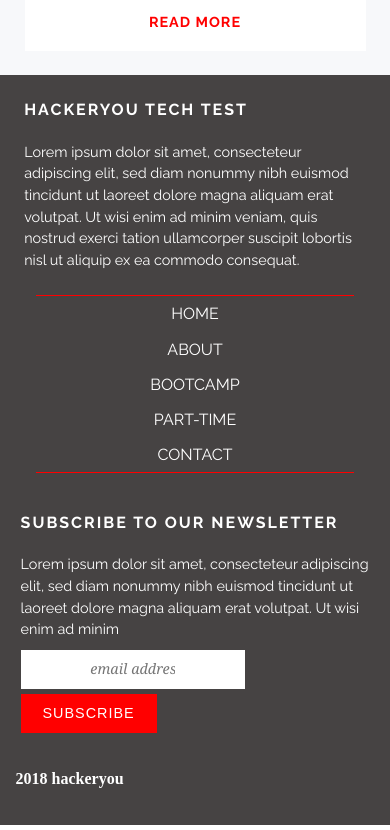
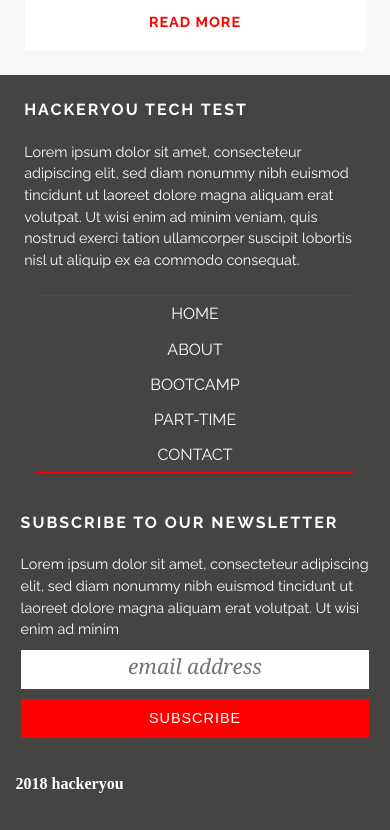
Before and after one commit to snarkshow/tc, a plain HTML site: page index.html in a window 390 px wide. Shown: the part 4906-5736 px from the top of the page. Drawn offline with Linux system fonts and the light colour scheme.

Commit message:
updated footer for responsive

```diff
--- a/css/styles.css
+++ b/css/styles.css
@@ -309,7 +309,8 @@ form{
 input[type=email]{
     border-width: 0px;
     display: inline-block;
-    padding: 3% 20%;
+    padding: 3% 15%;
+    width: 65%;
 }
 
 input[type=email]{
@@ -328,8 +329,9 @@ input[type=submit] {
     color: white;
     font-size: 0.9rem;
     letter-spacing: 1px;
-    padding: 3% 7%;
+    padding: 3% 5%;
     text-transform: uppercase;
+    width: 30%;
 }
 
 
@@ -379,16 +381,26 @@ input[type=submit] {
     }
 
     .footerBlurb{
-        width: 50%;
+        width: 35%;
     }
 
     .footerNav{
-        width: 50%;
+        width: 20%;
     }
 
     .footerSignup{
+        width: 45%;
+    }
+
+    input[type=email]{
         width: 100%;
     }
+
+    input[type=submit]{
+        margin-top: 10px;
+        width: 100%;
+    }
+
 }
 
 /* Landscape phone to portrait tablet */
@@ -422,6 +434,11 @@ input[type=submit] {
         margin: 0;
         flex: 0 1 auto;
     }
+
+    .footerNav{
+        margin: 0%;;
+    }
+
 
 }
 
@@ -488,10 +505,6 @@ input[type=submit] {
         flex-direction: column;
     }
 
-    /* .footer1-480{
-        display: flex;
-    } */
-
     .footerBlurb{
         margin: 5px;
         width: calc(100% - 10px);
@@ -521,29 +534,6 @@ input[type=submit] {
         width: calc(100% - 10px);
     }
 
-    input[type=email]{
-       width: calc(70% - 20px);
-    }
-
-    input[type=submit] {
-        background-color: red;
-        border: 1px solid red;
-        color: white;
-        font-size: 0.8  rem;
-        margin-top: 5px;
-        padding: 3% 6%;
-        text-transform: uppercase;
-    }
-
-    input[type=email]{
-        text-align: center;
-        text-transform: lowercase;
-    }
-
-    form ::placeholder{
-        font-family: 'Noto Serif', serif;
-        font-size: 0.9rem;
-    }
 
 
 
```
Also changed, not shown: index.html (+0 -1 lines).
